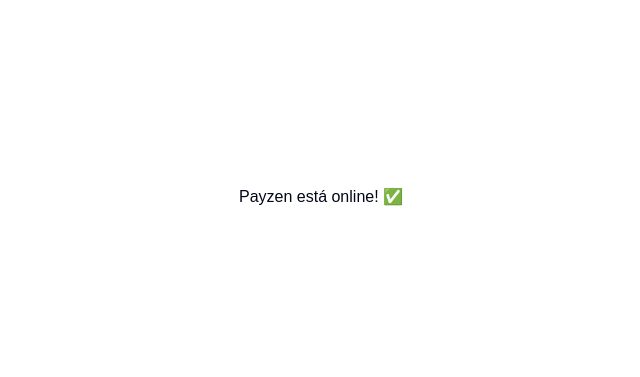
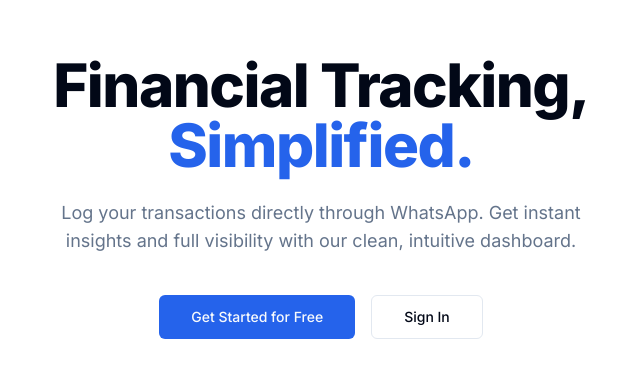
Before and after one commit to matheusXDJ/payzen, a Next.js app: page / in a window 1280 px wide. Shown: the part 203-580 px from the top of the page, without its empty margins (319-959 px from the left). Built offline with nearby package versions, Linux system fonts and the light colour scheme; no server answers.

Commit message:
fix: exhaustive addition of 'use client' to all hooks and UI components

```diff
--- a/src/app/page.tsx
+++ b/src/app/page.tsx
@@ -1,7 +1,29 @@
+import Link from "next/link";
+import { Button } from "@/components/ui/button";
+
 export default function Home() {
   return (
-    <div style={{ display: 'flex', height: '100vh', alignItems: 'center', justifyContent: 'center', fontFamily: 'sans-serif' }}>
-      <h1>Payzen está online! ✅</h1>
+    <div className="flex min-h-screen flex-col items-center justify-center bg-background px-4 py-16 sm:px-6 lg:px-8">
+      <div className="mx-auto max-w-3xl text-center">
+        <h1 className="text-4xl font-extrabold tracking-tight text-foreground sm:text-5xl lg:text-6xl">
+          Financial Tracking, <span className="text-primary">Simplified.</span>
+        </h1>
+        <p className="mx-auto mt-6 max-w-xl text-lg text-muted-foreground">
+          Log your transactions directly through WhatsApp. Get instant insights and full visibility with our clean, intuitive dashboard.
+        </p>
+        <div className="mt-10 flex flex-col items-center justify-center gap-4 sm:flex-row">
+          <Link href="/signup">
+            <Button size="lg" className="w-full sm:w-auto">
+              Get Started for Free
+            </Button>
+          </Link>
+          <Link href="/login">
+            <Button variant="outline" size="lg" className="w-full sm:w-auto">
+              Sign In
+            </Button>
+          </Link>
+        </div>
+      </div>
     </div>
   );
 }
--- a/src/components/ui/toaster.tsx
+++ b/src/components/ui/toaster.tsx
@@ -1,3 +1,4 @@
+"use client";
 import * as React from "react"
 
 import {
--- a/src/hooks/use-cards.ts
+++ b/src/hooks/use-cards.ts
@@ -1,3 +1,4 @@
+"use client";
 import { useQuery, useMutation, useQueryClient } from "@tanstack/react-query";
 import { CreateCardInput } from "@/types";
 
--- a/src/hooks/use-categories.ts
+++ b/src/hooks/use-categories.ts
@@ -1,3 +1,4 @@
+"use client";
 import { useQuery, useMutation, useQueryClient } from "@tanstack/react-query";
 import { CreateCategoryInput } from "@/types";
 
--- a/src/hooks/use-dashboard.ts
+++ b/src/hooks/use-dashboard.ts
@@ -1,3 +1,4 @@
+"use client";
 import { useQuery } from "@tanstack/react-query";
 
 export function useDashboardOverview(filter: "month" | "year" = "month") {
--- a/src/hooks/use-recurring.ts
+++ b/src/hooks/use-recurring.ts
@@ -1,3 +1,4 @@
+"use client";
 import { useQuery, useMutation, useQueryClient } from "@tanstack/react-query";
 import { CreateRecurringBillInput } from "@/types";
 
--- a/src/hooks/use-subscription.ts
+++ b/src/hooks/use-subscription.ts
@@ -1,3 +1,4 @@
+"use client";
 import { useQuery } from "@tanstack/react-query";
 
 export function useSubscription() {
--- a/src/hooks/use-toast.ts
+++ b/src/hooks/use-toast.ts
@@ -1,3 +1,4 @@
+"use client";
 import * as React from "react"
 
 const TOAST_LIMIT = 1
--- a/src/hooks/use-transactions.ts
+++ b/src/hooks/use-transactions.ts
@@ -1,3 +1,4 @@
+"use client";
 import { useQuery, useMutation, useQueryClient } from "@tanstack/react-query";
 import { CreateTransactionInput, UpdateTransactionInput } from "@/types";
 
```
